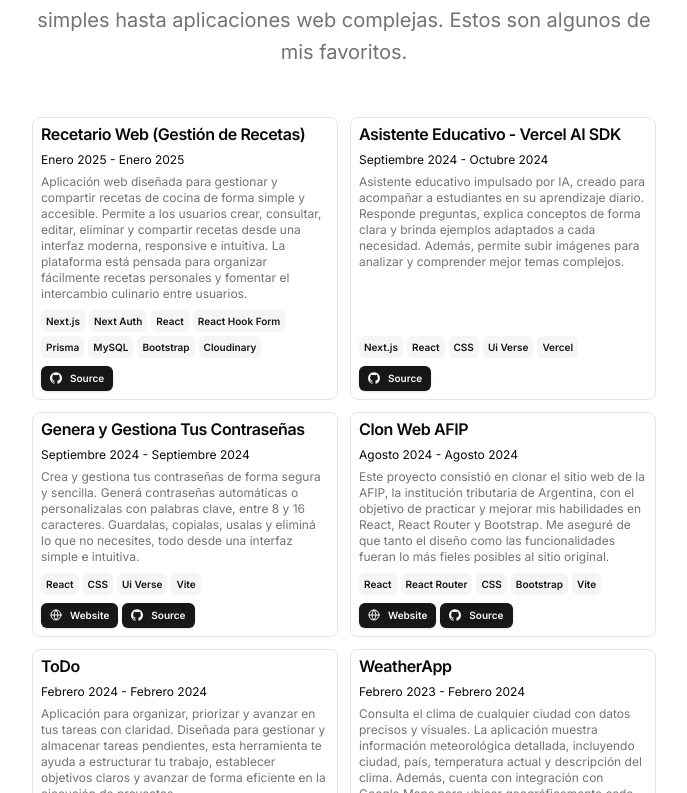
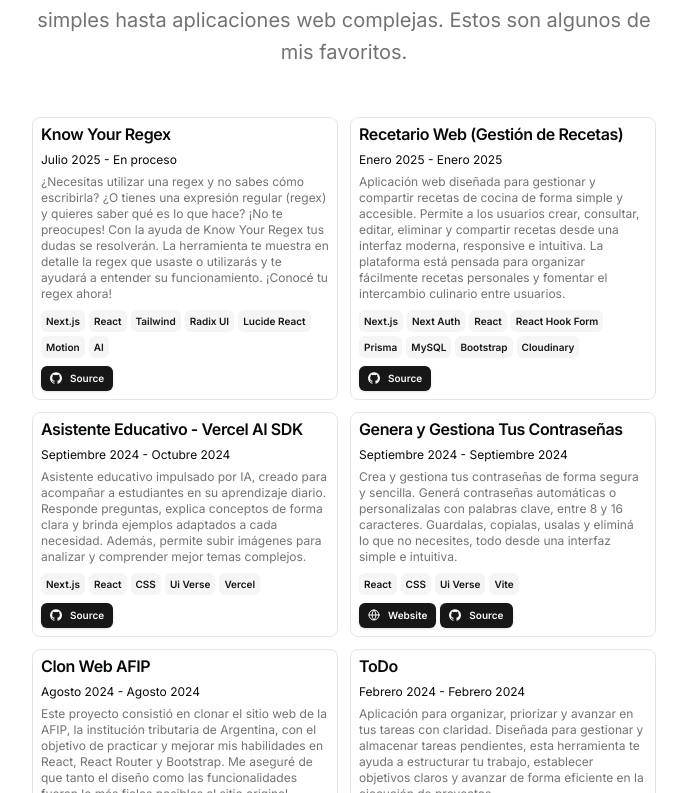
Before and after one commit to Benit0Trdlla/Portfolio, a Next.js app: page / in a window 1280 px wide. Shown: the part 1107-1900 px from the top of the page, without its empty margins (296-983 px from the left). Built offline with nearby package versions, Linux system fonts and the light colour scheme.

Commit message:
Add. New project.

```diff
--- a/src/data/resume.tsx
+++ b/src/data/resume.tsx
@@ -89,6 +89,30 @@
     }
   ],
   projects: [
+        {
+      title: "Know Your Regex",
+      href: "",
+      dates: "Julio 2025 - En proceso",
+      active: true,
+      description:
+        "¿Necesitas utilizar una regex y no sabes cómo escribirla? ¿O tienes una expresión regular (regex) y quieres saber qué es lo que hace? ¡No te preocupes! Con la ayuda de Know Your Regex tus dudas se resolverán. La herramienta te muestra en detalle la regex que usaste o utilizarás y te ayudará a entender su funcionamiento. ¡Conocé tu regex ahora!",
+      technologies: [
+        "Next.js",
+        "React",
+        "Tailwind",
+        "Radix UI",
+        "Lucide React",
+        "Motion",
+        "AI",
+      ],
+      links: [
+        {
+          type: "Source",
+          href: "https://github.com/Benit0Trdlla/Know-Your-Regex",
+          icon: <Icons.github className="size-3" />,
+        },
+      ],
+    },
     {
       title: "Recetario Web (Gestión de Recetas)",
       href: "",
```
